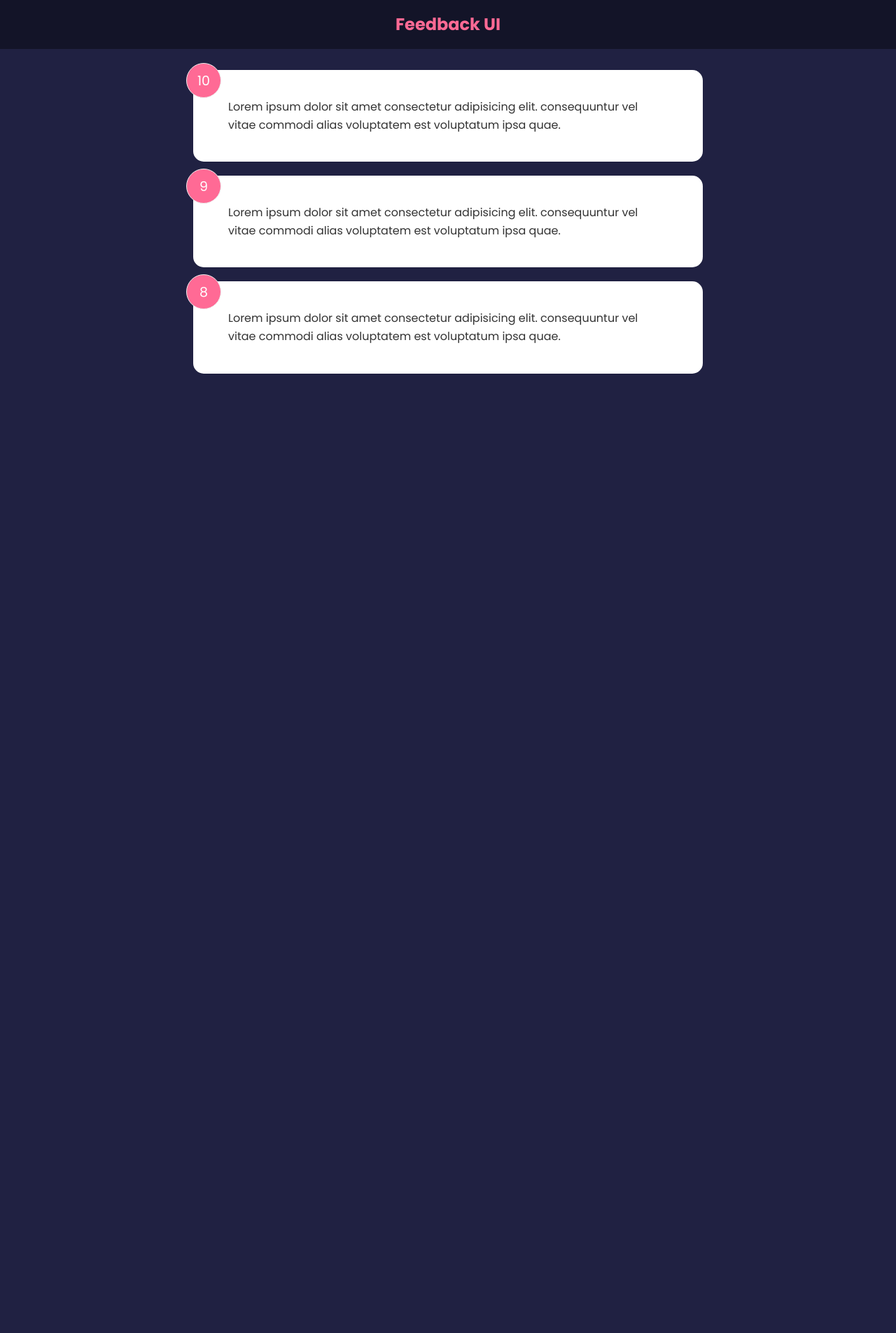
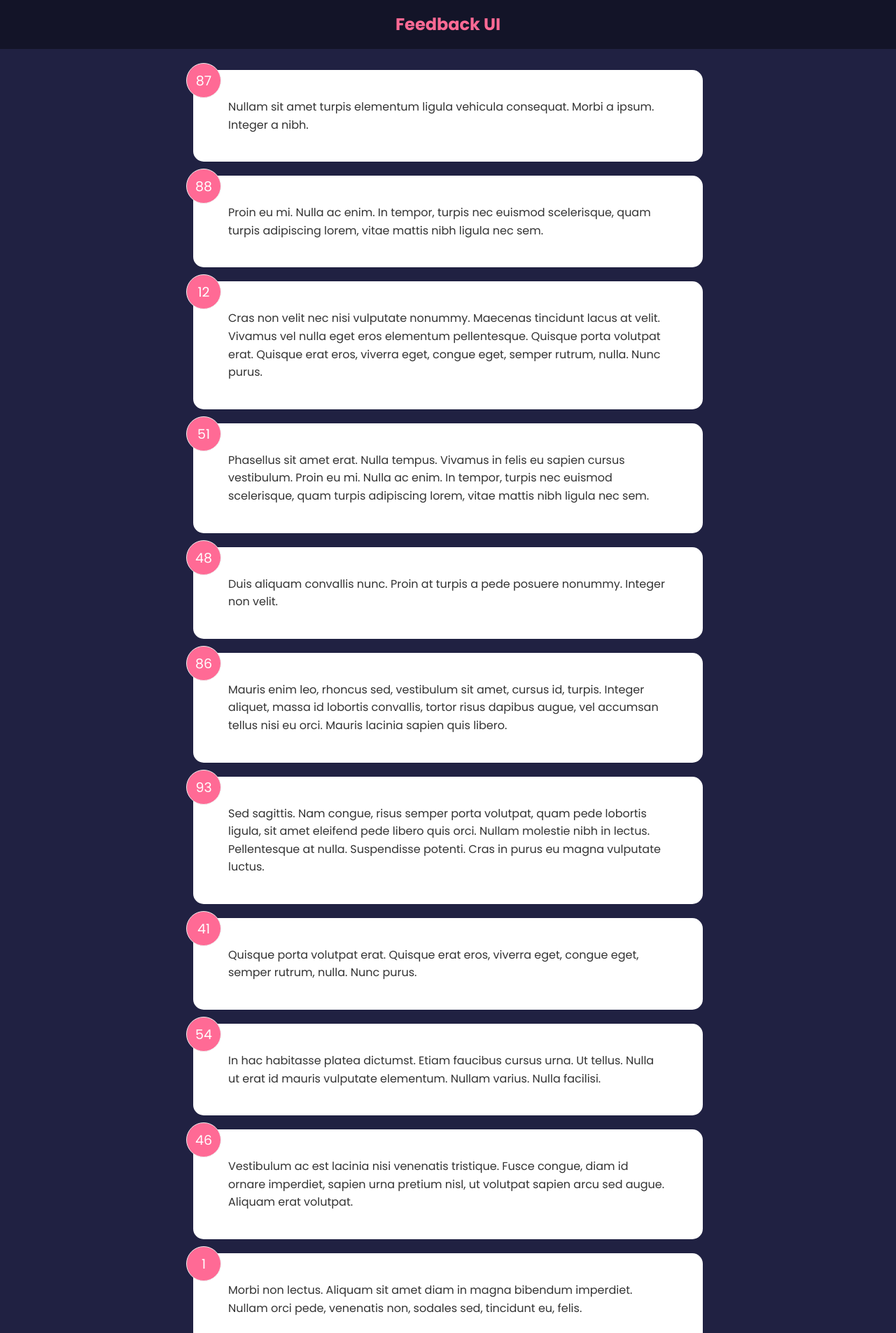
Before and after one commit to NemanjaJovic/feedback-app, a React (Create React App) app: page / in a window 1280 px wide. Shown: the top 1905 px of the page at 70% size. Before the commit the page ends 800 px from the top, so only its background shows below. Built offline with nearby package versions, Linux system fonts and the light colour scheme.

Commit message:
Added more dummy data

```diff
--- a/src/data/FeedbackData.js
+++ b/src/data/FeedbackData.js
@@ -1,18 +1,78 @@
 const FeedbackData = [
   {
     id: 1,
-    rating: 10,
-    text: 'Lorem ipsum dolor sit amet consectetur adipisicing elit. consequuntur vel vitae commodi alias voluptatem est voluptatum ipsa quae.',
+    rating: 87,
+    text: 'Nullam sit amet turpis elementum ligula vehicula consequat. Morbi a ipsum. Integer a nibh.',
   },
   {
     id: 2,
-    rating: 9,
-    text: 'Lorem ipsum dolor sit amet consectetur adipisicing elit. consequuntur vel vitae commodi alias voluptatem est voluptatum ipsa quae.',
+    rating: 88,
+    text: 'Proin eu mi. Nulla ac enim. In tempor, turpis nec euismod scelerisque, quam turpis adipiscing lorem, vitae mattis nibh ligula nec sem.',
   },
   {
     id: 3,
-    rating: 8,
-    text: 'Lorem ipsum dolor sit amet consectetur adipisicing elit. consequuntur vel vitae commodi alias voluptatem est voluptatum ipsa quae.',
+    rating: 12,
+    text: 'Cras non velit nec nisi vulputate nonummy. Maecenas tincidunt lacus at velit. Vivamus vel nulla eget eros elementum pellentesque.\n\nQuisque porta volutpat erat. Quisque erat eros, viverra eget, congue eget, semper rutrum, nulla. Nunc purus.',
+  },
+  {
+    id: 4,
+    rating: 51,
+    text: 'Phasellus sit amet erat. Nulla tempus. Vivamus in felis eu sapien cursus vestibulum.\n\nProin eu mi. Nulla ac enim. In tempor, turpis nec euismod scelerisque, quam turpis adipiscing lorem, vitae mattis nibh ligula nec sem.',
+  },
+  {
+    id: 5,
+    rating: 48,
+    text: 'Duis aliquam convallis nunc. Proin at turpis a pede posuere nonummy. Integer non velit.',
+  },
+  {
+    id: 6,
+    rating: 86,
+    text: 'Mauris enim leo, rhoncus sed, vestibulum sit amet, cursus id, turpis. Integer aliquet, massa id lobortis convallis, tortor risus dapibus augue, vel accumsan tellus nisi eu orci. Mauris lacinia sapien quis libero.',
+  },
+  {
+    id: 7,
+    rating: 93,
+    text: 'Sed sagittis. Nam congue, risus semper porta volutpat, quam pede lobortis ligula, sit amet eleifend pede libero quis orci. Nullam molestie nibh in lectus.\n\nPellentesque at nulla. Suspendisse potenti. Cras in purus eu magna vulputate luctus.',
+  },
+  {
+    id: 8,
+    rating: 41,
+    text: 'Quisque porta volutpat erat. Quisque erat eros, viverra eget, congue eget, semper rutrum, nulla. Nunc purus.',
+  },
+  {
+    id: 9,
+    rating: 54,
+    text: 'In hac habitasse platea dictumst. Etiam faucibus cursus urna. Ut tellus.\n\nNulla ut erat id mauris vulputate elementum. Nullam varius. Nulla facilisi.',
+  },
+  {
+    id: 10,
+    rating: 46,
+    text: 'Vestibulum ac est lacinia nisi venenatis tristique. Fusce congue, diam id ornare imperdiet, sapien urna pretium nisl, ut volutpat sapien arcu sed augue. Aliquam erat volutpat.',
+  },
+  {
+    id: 11,
+    rating: 1,
+    text: 'Morbi non lectus. Aliquam sit amet diam in magna bibendum imperdiet. Nullam orci pede, venenatis non, sodales sed, tincidunt eu, felis.',
+  },
+  {
+    id: 12,
+    rating: 54,
+    text: 'Pellentesque at nulla. Suspendisse potenti. Cras in purus eu magna vulputate luctus.',
+  },
+  {
+    id: 13,
+    rating: 7,
+    text: 'Maecenas leo odio, condimentum id, luctus nec, molestie sed, justo. Pellentesque viverra pede ac diam. Cras pellentesque volutpat dui.\n\nMaecenas tristique, est et tempus semper, est quam pharetra magna, ac consequat metus sapien ut nunc. Vestibulum ante ipsum primis in faucibus orci luctus et ultrices posuere cubilia Curae; Mauris viverra diam vitae quam. Suspendisse potenti.',
+  },
+  {
+    id: 14,
+    rating: 27,
+    text: 'In congue. Etiam justo. Etiam pretium iaculis justo.',
+  },
+  {
+    id: 15,
+    rating: 73,
+    text: 'In hac habitasse platea dictumst. Etiam faucibus cursus urna. Ut tellus.\n\nNulla ut erat id mauris vulputate elementum. Nullam varius. Nulla facilisi.',
   },
 ]
 
```
